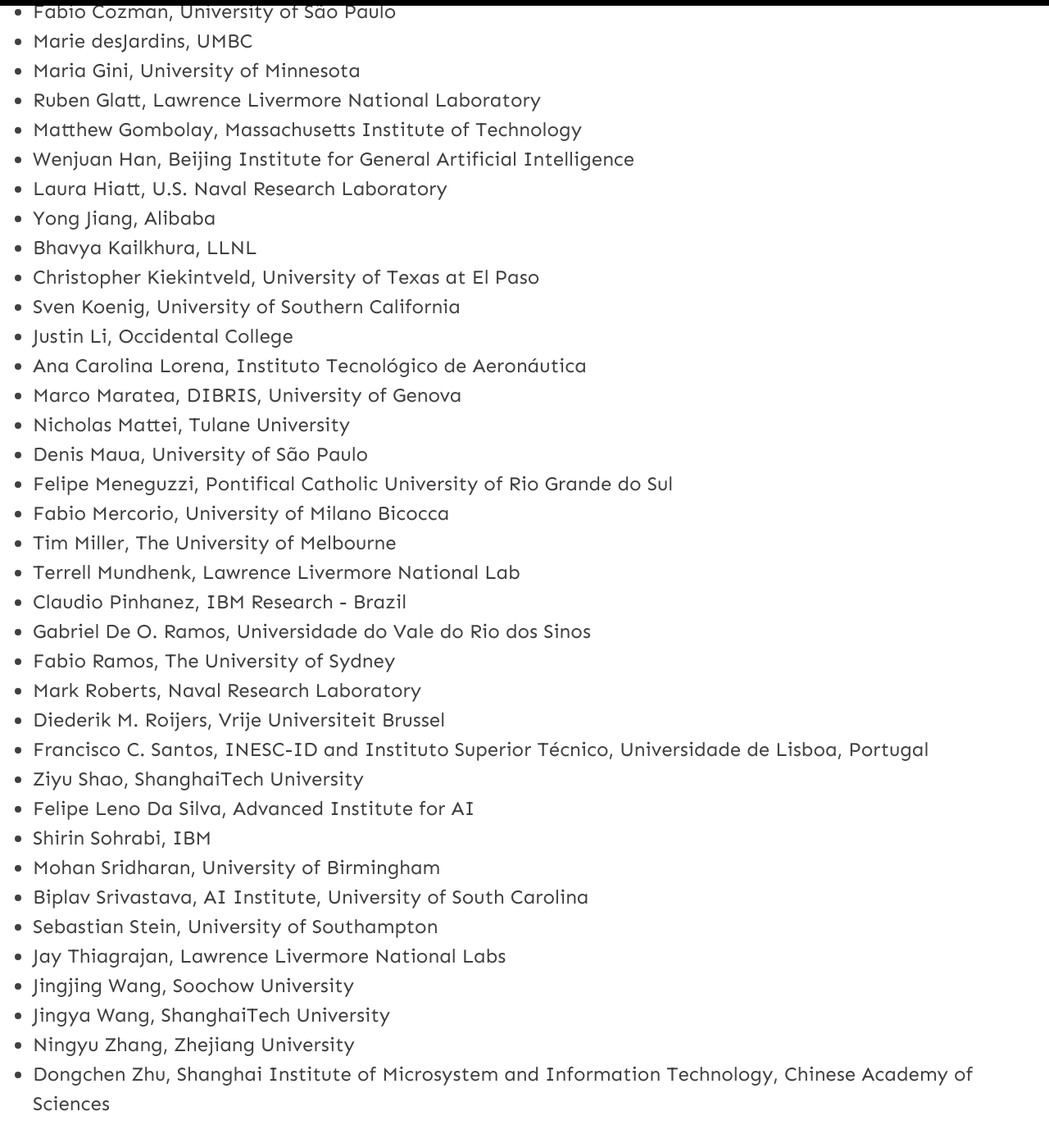
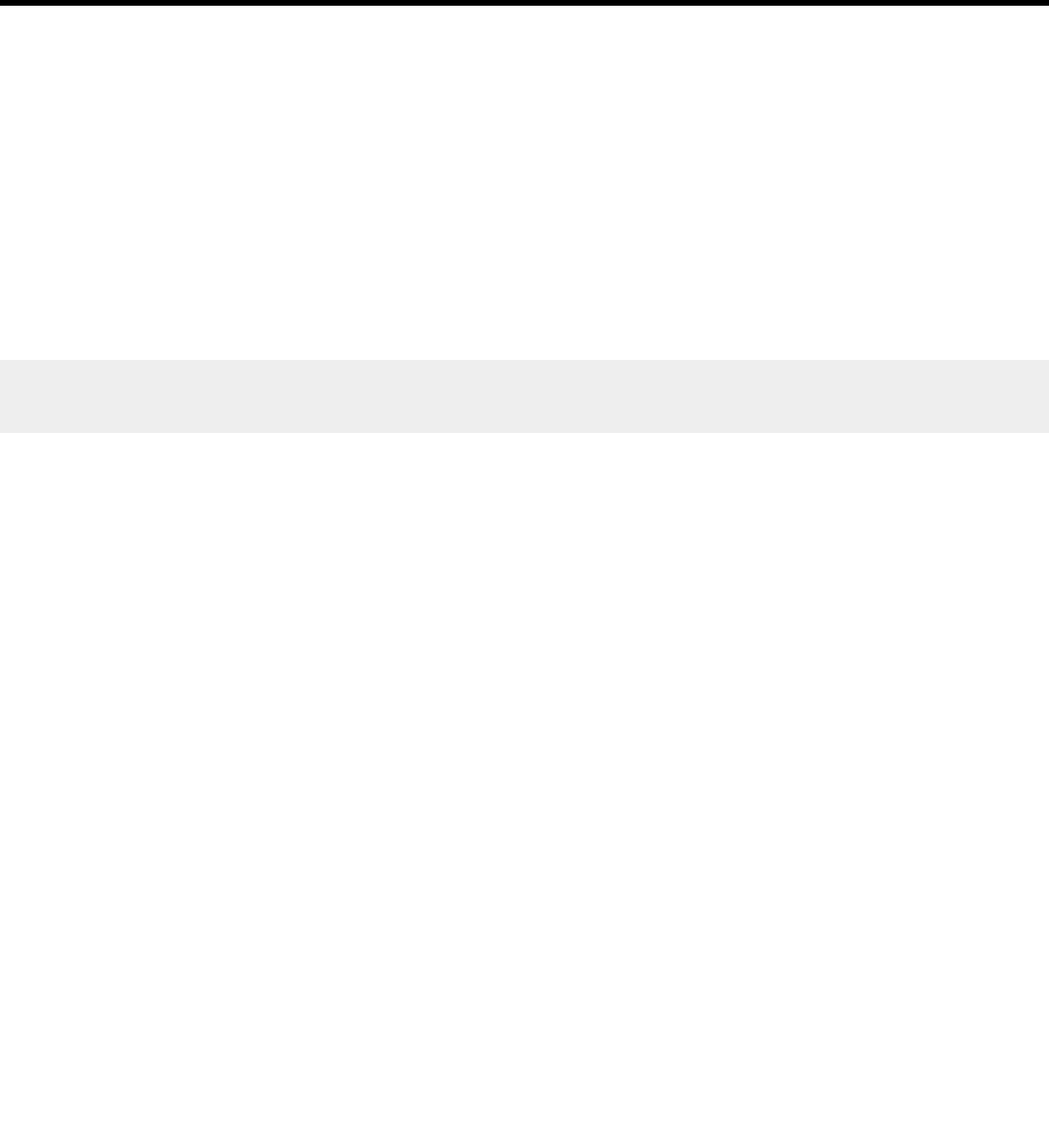
Before and after one commit to yue-ning/dc2025, a Jekyll site: the page built from _pages/about.md, in a window 1280 px wide and 1400 px high, scrolled down 872 px. Shown: the top 1394 px of the window at 82% size. Built offline with Jekyll 4.4.1, drawn with Linux system fonts in a browser that asks for light colours; some of the changed text lies outside the part shown.

Commit message:
update for 2023

```diff
--- a/_pages/about.md
+++ b/_pages/about.md
@@ -7,54 +7,8 @@ permalink: /about/
 The AAAI doctoral consortium is organized by senior members of the AI research community.
 
 ### Chairs
-- [Anna Helena Reali Costa](https://pcs.usp.br/anna/), Escola Politécnica of the Universidade de São Paulo, Brazil
-- [Kewei Tu](http://faculty.sist.shanghaitech.edu.cn/faculty/tukw/), ShanghaiTech University, China
-- [Lei Li](https://sites.cs.ucsb.edu/~lilei/), Univeristy of California Santa Barbara, USA
-
+- [Jakob Foerster](https://www.jakobfoerster.com), University of Oxford, UK
+- [Lei Li](https://www.cs.ucsb.edu/~leili/), Univeristy of California Santa Barbara, USA
 
 ### Program Committee
-- David Aha, Naval Research Laboratory
-- Alessandro Antonucci, IDSIA
-- David Barbella, Earlham College
-- Leliane Barros, Universidade de São Paulo
-- Reinaldo A. C. Bianchi, Centro Universitario FEI
-- Pin-Yu Chen, IBM
-- Alexandra Coman, Capital One
-- Gabriella Cortellessa, CNR-ISTC, National Research Council of Italy
-- Fabio Cozman, University of São Paulo
-- Marie desJardins, UMBC
-- Maria Gini, University of Minnesota
-- Ruben Glatt, Lawrence Livermore National Laboratory
-- Matthew Gombolay, Massachusetts Institute of Technology
-- Wenjuan Han, Beijing Institute for General Artificial Intelligence
-- Laura Hiatt, U.S. Naval Research Laboratory
-- Yong Jiang, Alibaba
-- Bhavya Kailkhura, LLNL
-- Christopher Kiekintveld, University of Texas at El Paso
-- Sven Koenig, University of Southern California
-- Justin Li, Occidental College
-- Ana Carolina Lorena, Instituto Tecnológico de Aeronáutica
-- Marco Maratea, DIBRIS, University of Genova
-- Nicholas Mattei, Tulane University
-- Denis Maua, University of São Paulo
-- Felipe Meneguzzi, Pontifical Catholic University of Rio Grande do Sul
-- Fabio Mercorio, University of Milano Bicocca
-- Tim Miller, The University of Melbourne
-- Terrell Mundhenk, Lawrence Livermore National Lab
-- Claudio Pinhanez, IBM Research - Brazil
-- Gabriel De O. Ramos, Universidade do Vale do Rio dos Sinos
-- Fabio Ramos, The University of Sydney
-- Mark Roberts, Naval Research Laboratory
-- Diederik M. Roijers, Vrije Universiteit Brussel
-- Francisco C. Santos, INESC-ID and Instituto Superior Técnico, Universidade de Lisboa, Portugal
-- Ziyu Shao, ShanghaiTech University
-- Felipe Leno Da Silva, Advanced Institute for AI
-- Shirin Sohrabi, IBM
-- Mohan Sridharan, University of Birmingham
-- Biplav Srivastava, AI Institute, University of South Carolina
-- Sebastian Stein, University of Southampton
-- Jay Thiagrajan, Lawrence Livermore National Labs
-- Jingjing Wang, Soochow University
-- Jingya Wang, ShanghaiTech University
-- Ningyu Zhang, Zhejiang University
-- Dongchen Zhu, Shanghai Institute of Microsystem and Information Technology, Chinese Academy of Sciences
+-
```
